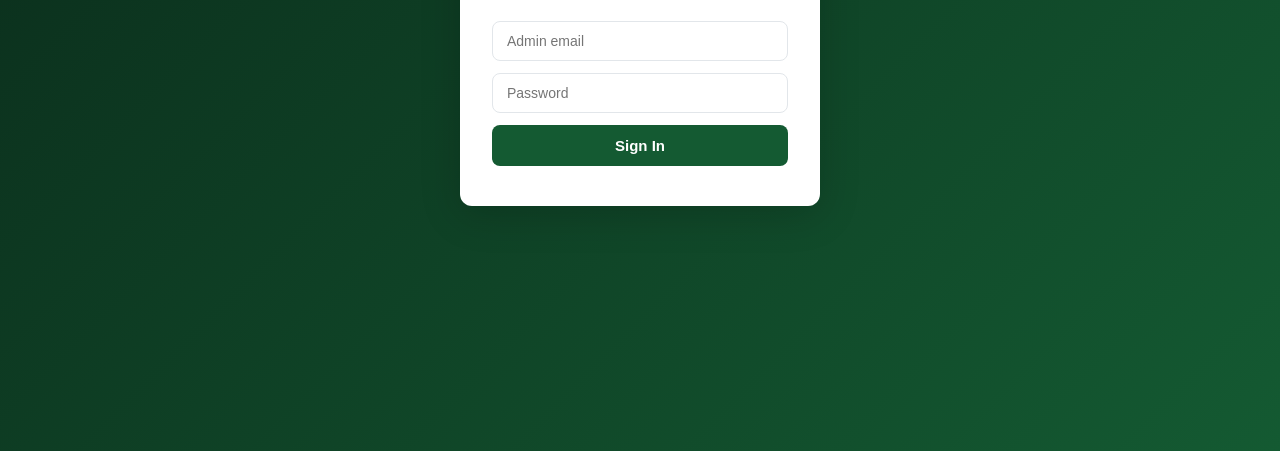
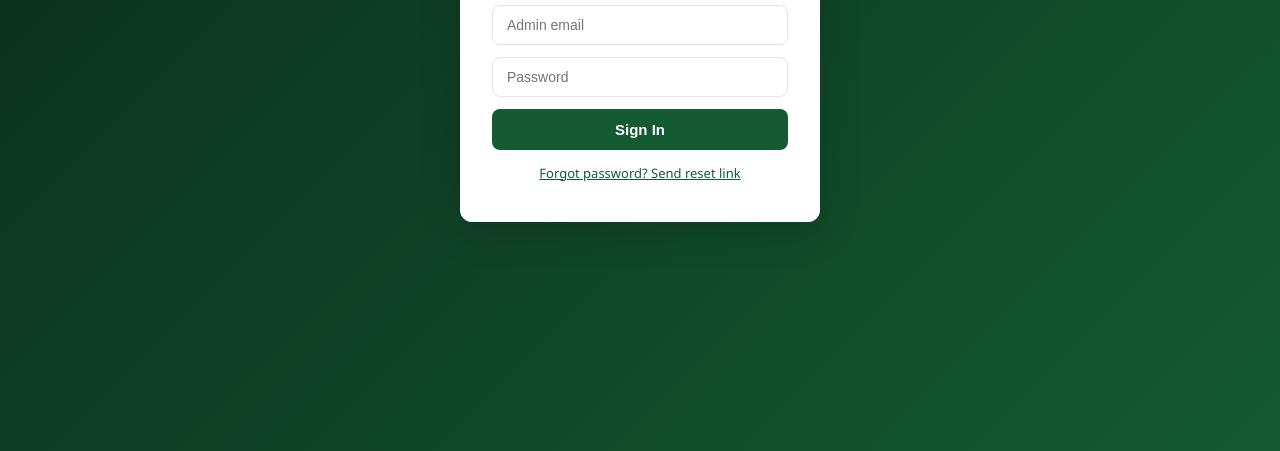
Before and after one commit to glowmama4-cloud/resume-ai-sa, a plain HTML site: page admin.html in a window 1280 px wide. Shown: the part 349-800 px from the top of the page. Drawn offline with nearby package versions, Linux system fonts and the light colour scheme.

Commit message:
Update admin.html

```diff
--- a/admin.html
+++ b/admin.html
@@ -95,6 +95,7 @@ tr:hover td{background:#fafbfc;}
     <input type="password" id="admin-pass" placeholder="Password" />
     <button class="login-btn" onclick="adminLogin()">Sign In</button>
     <div class="login-err" id="login-err">Invalid credentials or not authorised.</div>
+    <p style="margin-top:14px;font-size:13px;text-align:center;"><a href="#" onclick="adminResetPassword();return false;" style="color:#145a32;">Forgot password? Send reset link</a></p>
   </div>
 </div>
 
@@ -420,6 +421,19 @@ async function loadExtras() {
   }
 }
 
+async function adminResetPassword() {
+  const email = document.getElementById('admin-email').value.trim() || ADMIN_EMAIL;
+  initSupabase();
+  const { error } = await sb.auth.resetPasswordForEmail(email, {
+    redirectTo: window.location.origin + '/admin.html?reset=true'
+  });
+  if (error) {
+    alert('Could not send reset email: ' + error.message);
+  } else {
+    alert('✅ Reset link sent to ' + email + ' — check your inbox!');
+  }
+}
+
 // Auto-check session on load
 checkExistingSession();
 </script>
```
